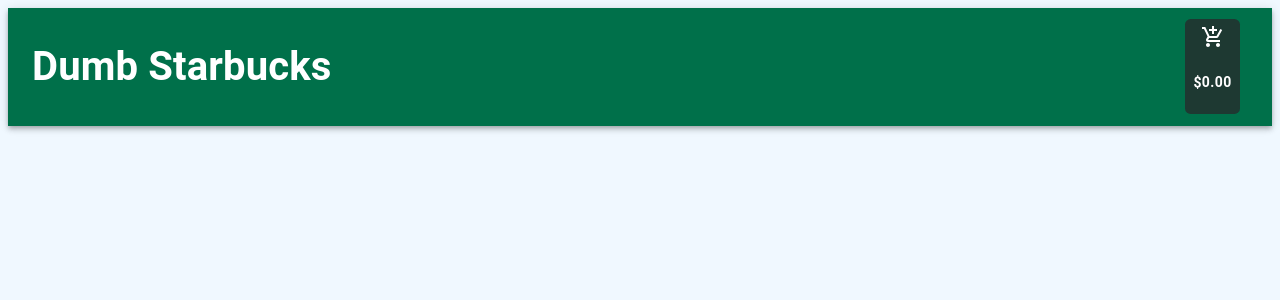
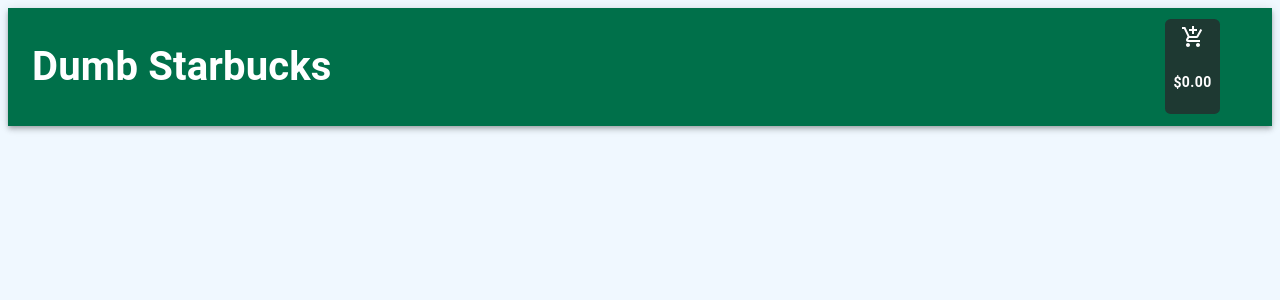
Before and after one commit to clarkdkyle/fake-store, a Next.js app: page /navbar in a window 1280 px wide. Shown: the top 300 px of the page. Built offline with nearby package versions, Linux system fonts and the light colour scheme.

Commit message:
finalized css

```diff
--- a/pages/index.js
+++ b/pages/index.js
@@ -37,7 +37,7 @@
           {items.map((item) => {
             return (
               <div key={item.id} className={styles.card}>
-                <img src={item.image} alt={`Preview of ${item.title}`} />
+                <img className={styles.image} src={item.image} alt={`Preview of ${item.title}`} />
                 <h3>{item.title}</h3>
                 <p>{item.description}</p>
                 <br />
--- a/styles/Home.module.css
+++ b/styles/Home.module.css
@@ -84,6 +84,7 @@
   border: none;
   border-radius: .4em;
   cursor: pointer;
+  margin-right: 20px;
 }
 
 .cart svg {
@@ -100,10 +101,11 @@
 
 .grid {
   display: flex;
-  align-items: right;
-  justify-content:right;
+  align-items: center;
+  justify-content:center;
   flex-wrap: wrap;
   max-width: 800px;
+  flex-direction:row;
 
 }
 
--- a/styles/globals.css
+++ b/styles/globals.css
@@ -16,4 +16,9 @@
 
 img {
   max-width: 100%;
+  margin: 10px;
+  border:10px #00704a;
+  border-radius: 500px;
+  -webkit-border-radius: 500px;
+  -moz-border-radius: 500px;
 }
```
